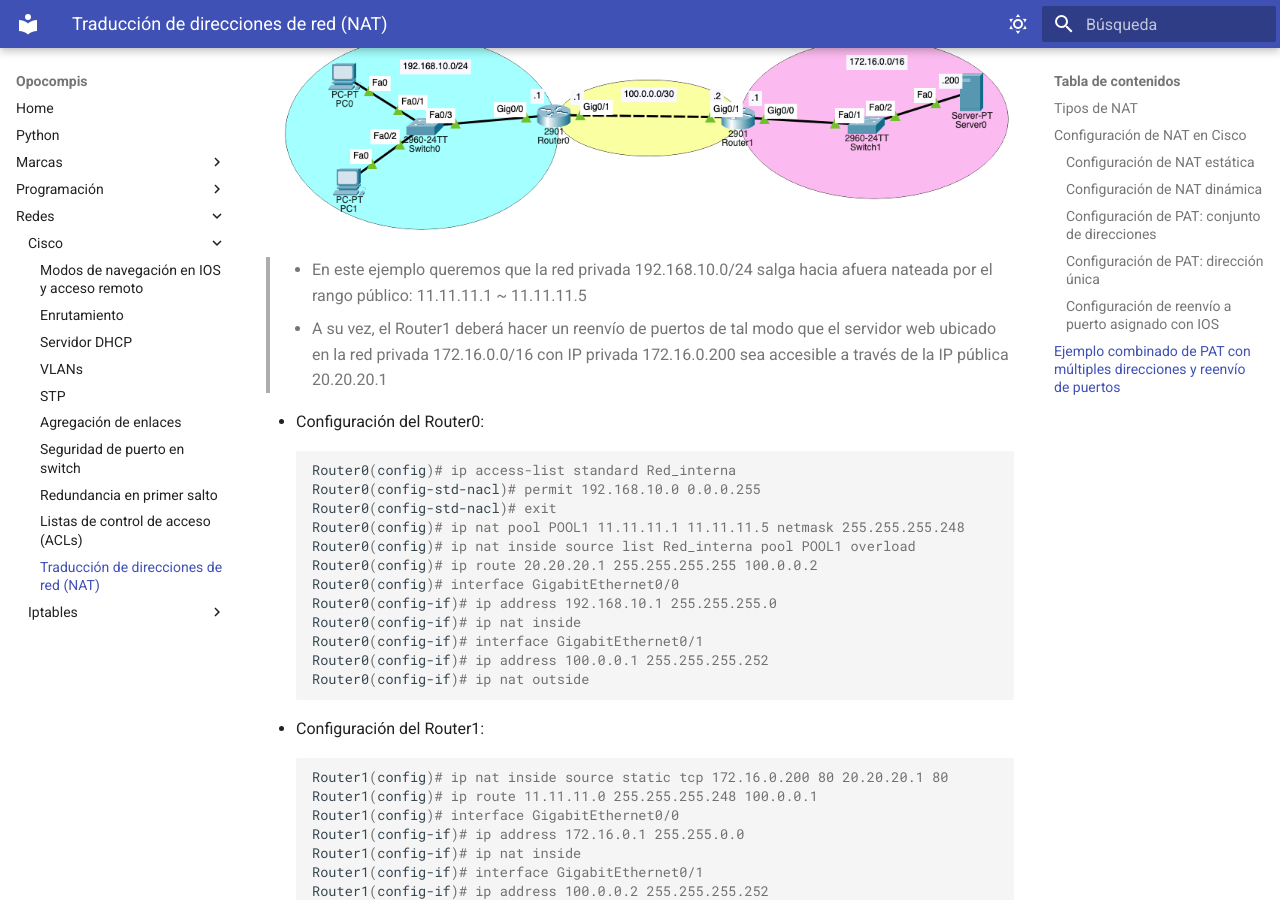
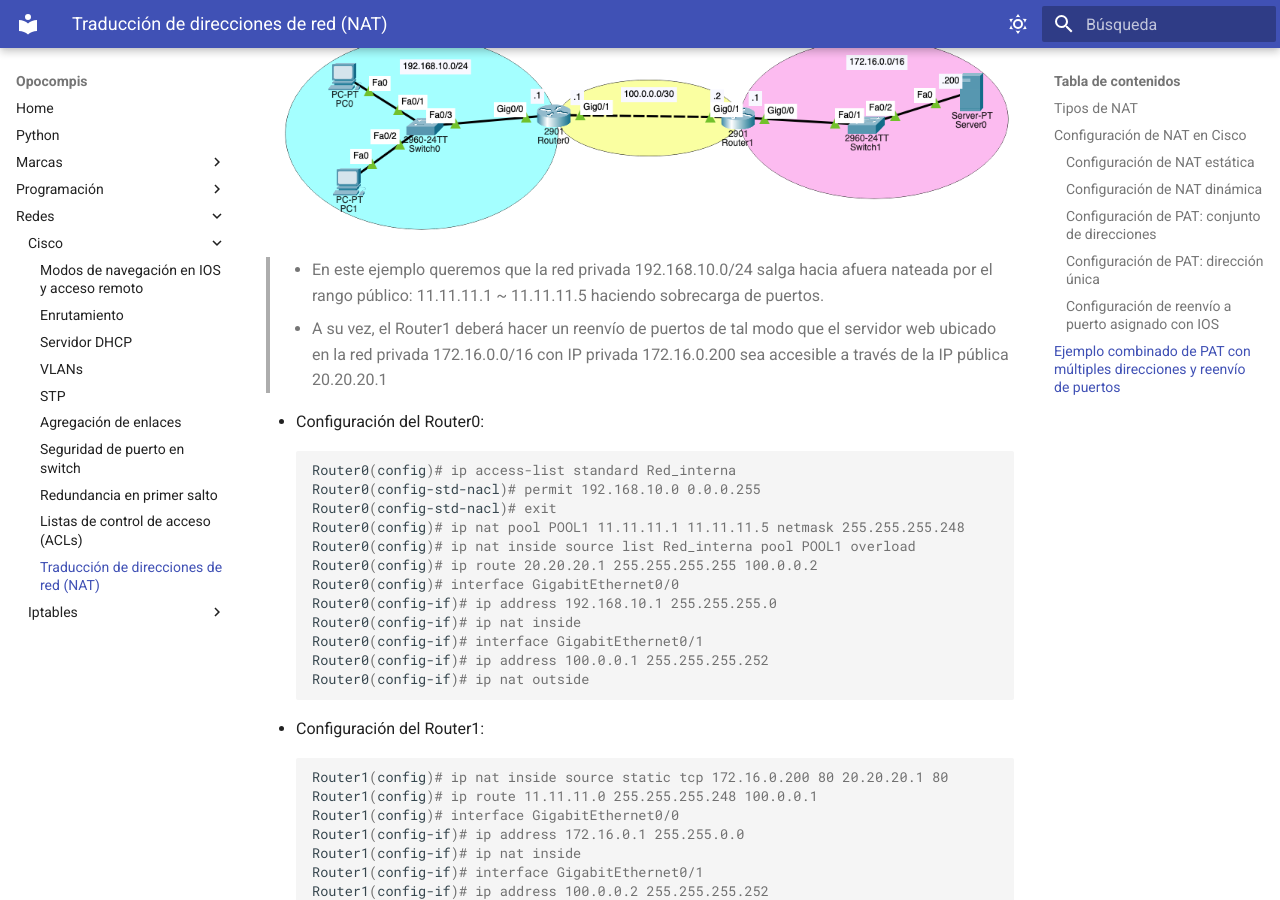
Before and after one commit to Holowachu/opos, an MkDocs documentation site: the page built from docs/Redes/Cisco/9-NAT.md, in a window 1280 px wide and 900 px high, scrolled down 5062 px. Built offline with MkDocs 1.6.1 and Material for MkDocs 9.7.7, drawn with Linux system fonts in a browser that asks for light colours.

Commit message:
Minor text fixes

```diff
--- a/docs/Redes/Cisco/9-NAT.md
+++ b/docs/Redes/Cisco/9-NAT.md
@@ -187,7 +187,7 @@
 
 ## Ejemplo combinado de PAT con múltiples direcciones y reenvío de puertos
 ![PAT](PAT.png)
-> * En este ejemplo queremos que la red privada 192.168.10.0/24 salga hacia afuera nateada por el rango público: 11.11.11.1 ~ 11.11.11.5
+> * En este ejemplo queremos que la red privada 192.168.10.0/24 salga hacia afuera nateada por el rango público: 11.11.11.1 ~ 11.11.11.5 haciendo sobrecarga de puertos.
 > * A su vez, el Router1 deberá hacer un reenvío de puertos de tal modo que el servidor web ubicado en la red privada 172.16.0.0/16 con IP privada 172.16.0.200 sea accesible a través de la IP pública 20.20.20.1
 
 * Configuración del Router0:
```
